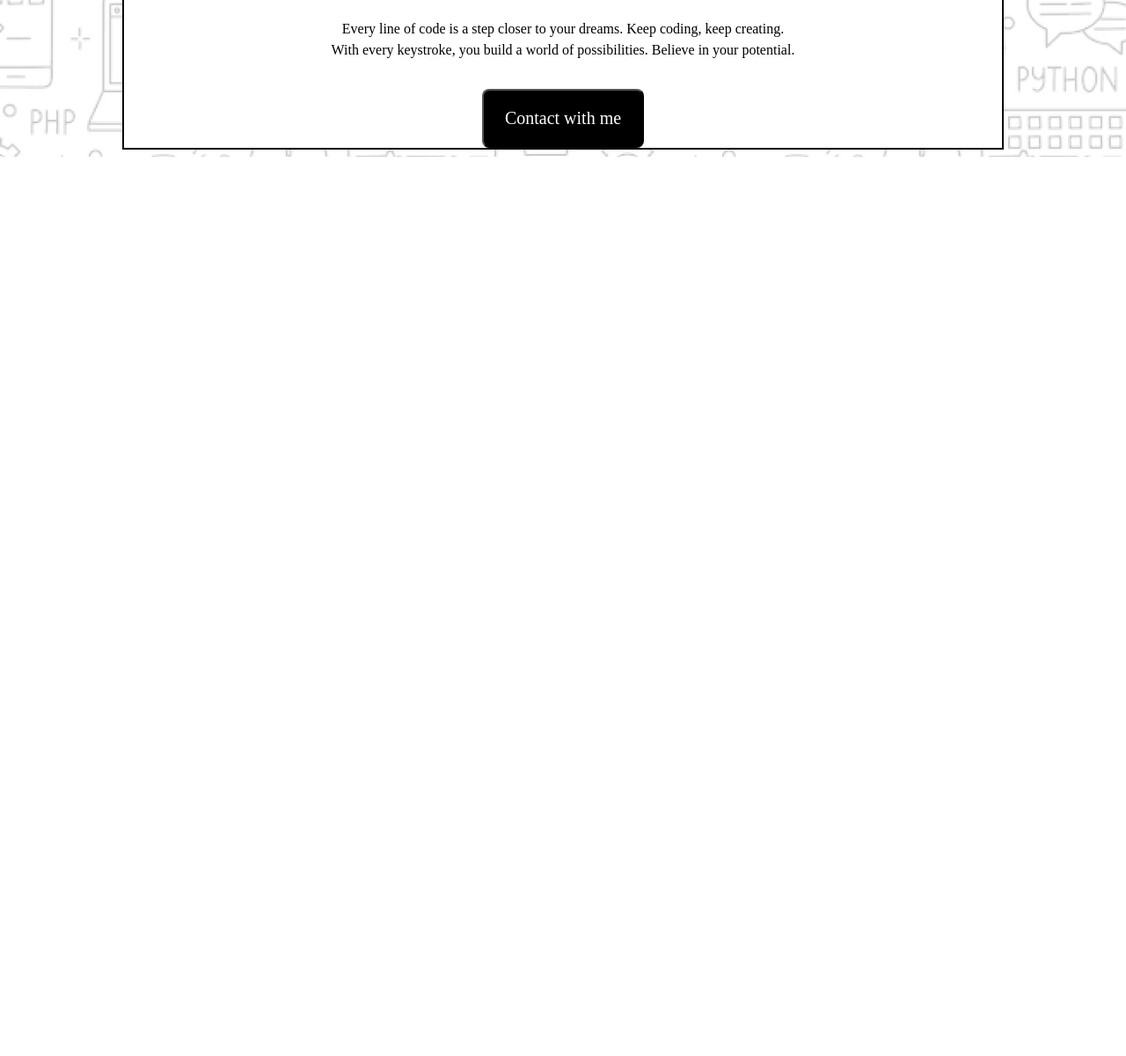
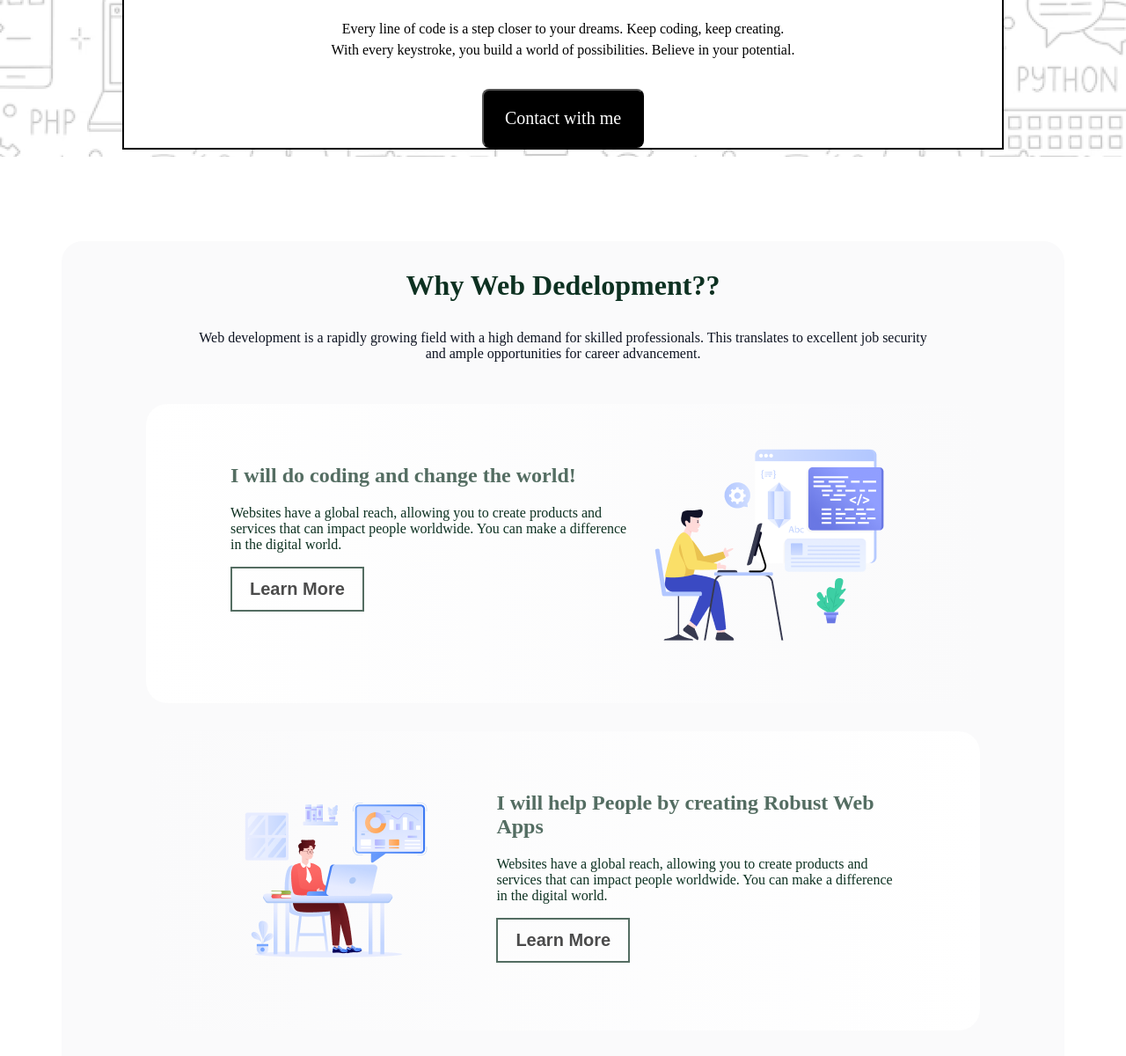
Before and after one commit to kavedweller/b10a01-profile-static, a plain HTML site: page index.html in a window 1280 px wide. Shown: the part 552-1752 px from the top of the page at 88% size. Before the commit the page ends 800 px from the top, so only its background shows below. Drawn offline with Linux system fonts and the light colour scheme; a web font is replaced by a local one.

Commit message:
added: Main section articles

```diff
--- a/index.html
+++ b/index.html
@@ -27,7 +27,8 @@
                     <img class="header-logo" src="assets/Group.png" alt="Guru coding">
                     <div class="header-whiteboard">
                         <p class="header-h1 text-mono">"In the near future, I hope to become a Developer."</p>
-                        <p class="header-h3 text-mono">Every line of code is a step closer to your dreams. Keep coding, keep
+                        <p class="header-h3 text-mono">Every line of code is a step closer to your dreams. Keep coding,
+                            keep
                             creating. <br> With every keystroke, you build a world of possibilities. Believe in your
                             potential.</p>
                         <button class="button-black text-mono">Contact with me</button>
@@ -37,6 +38,52 @@
         </section>
     </header>
     <main class="fixed-width">
+        <section class="section-margin background-dull rounded-2">
+            <container class="container">
+                <article class="article-padding text-center bottom-margin-2">
+                    <h1 class="article-h1 text-mono">Why Web Dedelopment??</h1>
+                    <p class="text-mono">Web development is a rapidly growing field with a high demand for skilled
+                        professionals. This translates to excellent job security and ample opportunities for career
+                        advancement.</p>
+                </article>
+                <article class="article-padding gradient-white rounded-2 bottom-margin-2">
+                    <div class="display-flex justify-between" style="padding: 3rem;">
+                        <div class="width-60">
+                            <h2 class="article-h2 text-mono">I will do coding and change the world!</h2>
+                            <p class="article-text text-mono">Websites have a global reach, allowing you to create products and services that can impact people worldwide. You can make a difference in the digital world.</p>
+                            <button class="button-article">Learn More</button>
+                        </div>
+                        <div class="">
+                            <img src="assets/Layer_1.png" alt="Guru at the desk">
+                        </div>
+                    </div>
+                </article>
+                <article class="article-padding gradient-white-reverse rounded-2 bottom-margin-2">
+                    <div class="display-flex justify-between" style="padding: 3rem;">
+                        <div class="">
+                            <img src="assets/Group_3.png" alt="Guru at the desk">
+                        </div>
+                        <div class="width-60">
+                            <h2 class="article-h2 text-mono">I will help People by creating Robust Web Apps</h2>
+                            <p class="article-text text-mono">Websites have a global reach, allowing you to create products and services that can impact people worldwide. You can make a difference in the digital world.</p>
+                            <button class="button-article">Learn More</button>
+                        </div>
+                    </div>
+                </article>
+                <article class="article-padding gradient-white rounded-2 bottom-margin-2">
+                    <div class="display-flex justify-between" style="padding: 3rem;">
+                        <div class="width-60">
+                            <h2 class="article-h2 text-mono">I will do coding and change the world!</h2>
+                            <p class="article-text text-mono">Websites have a global reach, allowing you to create products and services that can impact people worldwide. You can make a difference in the digital world.</p>
+                            <button class="button-article">Learn More</button>
+                        </div>
+                        <div class="">
+                            <img src="assets/Group_4.png" alt="Guru at the desk">
+                        </div>
+                    </div>
+                </article>
+            </container>
+        </section>
 
     </main>
 </body>
--- a/style.css
+++ b/style.css
@@ -63,9 +63,6 @@ body {
     text-align: end;
 }
 
-.text-red-1 {
-    color: #ff0000;
-}
 
 .text-white {
     color: whitesmoke;
@@ -126,3 +123,79 @@ body {
     object-fit: cover;
     padding-bottom: 2rem;
 }
+
+.section-margin {
+    margin-top: 4.5rem;
+}
+
+.background-dull {
+    background-color: #fafafb;
+    color: #0D1321;
+}
+
+.gradient-white {
+    background-color: white;
+    background-image: linear-gradient(to right, white , #fafafb);
+}
+.gradient-white-reverse {
+    background-color: white;
+    background-image: linear-gradient(to left, white , #fafafb);
+}
+
+.container {
+    margin: 6rem;
+    display: flex;
+    flex-direction: column;
+    /* background-color: white; */
+}
+
+.article-padding {
+    padding-inline: 3rem;
+}
+
+.article-h1 {
+    font-size: 2rem;
+    font-weight: 700;
+    color: #0d3121;
+}
+.article-h2 {
+    font-size: 1.5rem;
+    font-weight: 600;
+    color: #0D3121;
+    opacity: 0.7;
+}
+
+.article-text {
+    font-size: 1rem;
+    color: #0D3121;
+}
+
+.width-60 {
+    width: 60%;
+}
+
+.rounded-2 {
+    border-radius: 1.5rem;
+}
+
+.bottom-margin-2 {
+    margin-bottom: 2rem
+}
+
+.button-article {
+    padding-inline: 1.25rem;
+    padding-block: 0.75rem;
+    font-size: 1.25rem;
+    font-family: 'Azeret Mono', sans-serif;
+    font-weight: 600;
+    background-color: transparent;
+    border: 0.125rem solid #0d3121;
+    opacity: 0.7;
+}
+
+margin-start-2 {
+    margin-inline-start: 2rem;
+}
+margin-end-2 {
+    margin-inline-end: 2rem;
+}
```
Also changed, not shown: assets/Group_3.png (added), assets/Group_4.png (added), assets/Layer_1.png (added).
